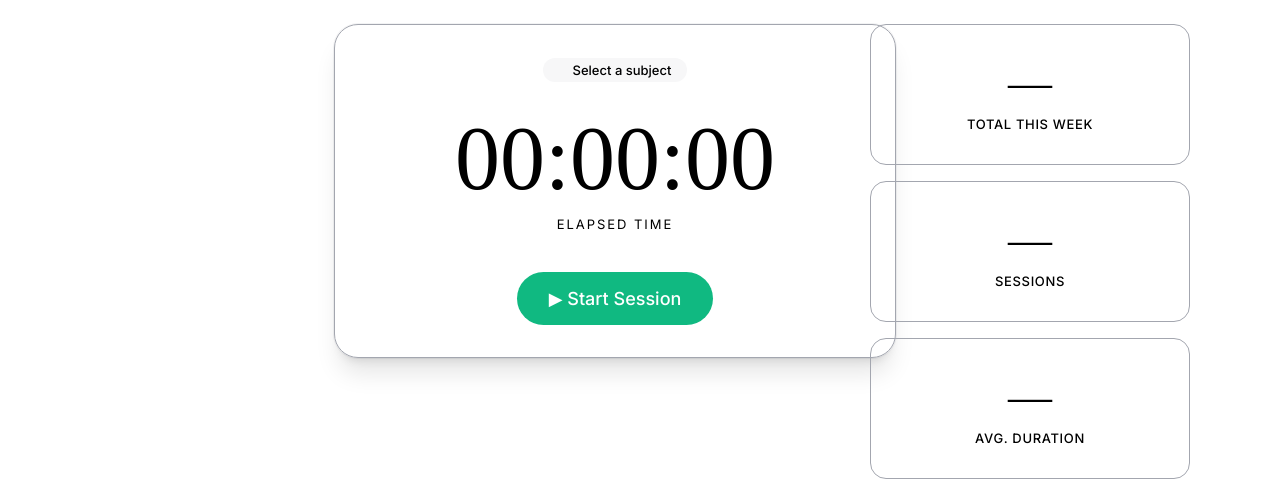
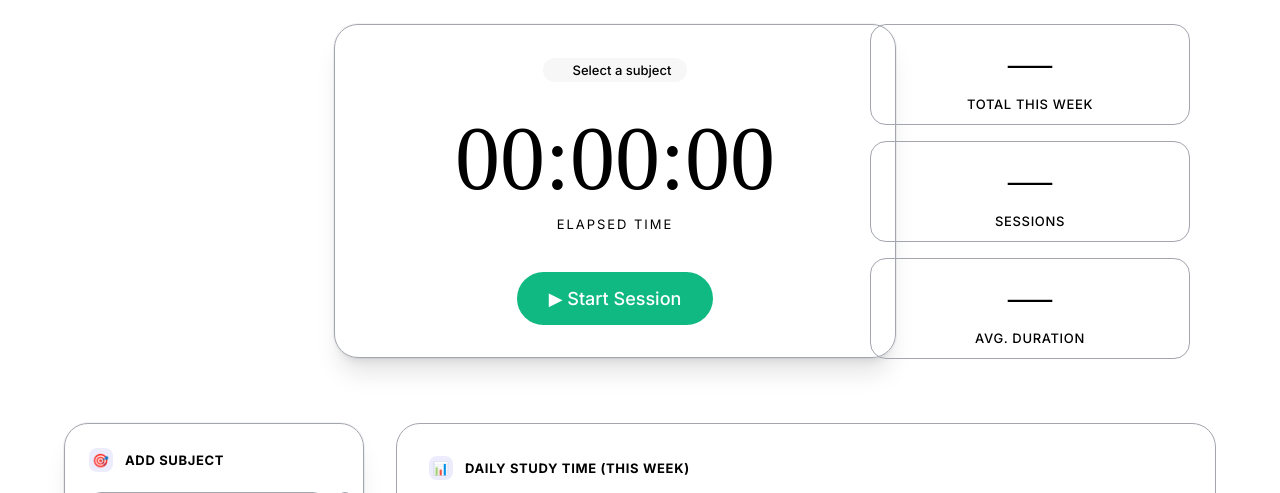
Before and after one commit to Anushiv7/StudyFlow-StudyTracker, a Flask app: page / in a window 1280 px wide. Shown: the part 106-599 px from the top of the page. Run offline with Flask 3, Linux system fonts and the light colour scheme; data that the repository does not hold is empty; some libraries are stand-ins or nearby versions; some web fonts are replaced.

Commit message:
Phase 3.25: Hero hierarchy and density optimization

```diff
--- a/static/css/style.css
+++ b/static/css/style.css
@@ -354,7 +354,7 @@ h1, h2, h3, .display-text {
   background: var(--bg-card);
   border: 1px solid var(--border-subtle);
   border-radius: var(--radius-lg);
-  padding: var(--spacing-32);
+  padding: var(--spacing-12) var(--spacing-16);
   text-align: center;
   display: flex;
   flex-direction: column;
```
